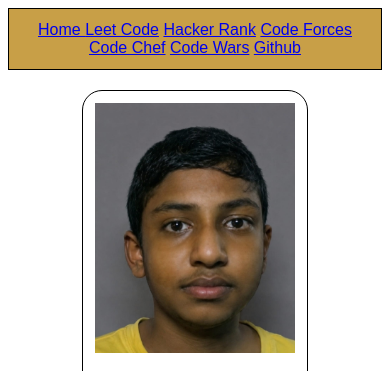
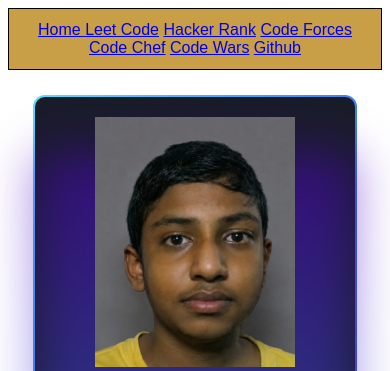
Before and after one commit to CharanK2007/kotajaswanth, a plain HTML site: page index.html in a window 390 px wide. Shown: the top 371 px of the page. Drawn offline with Linux system fonts and the light colour scheme.

Commit message:
Enhance card styles with rotating gradient and responsive layout adjustments

```diff
--- a/index.css
+++ b/index.css
@@ -20,12 +20,97 @@ div{
     background-color: #734f01;
 }
 
-.cards{
+
+
+/* Register the rotating gradient angle */
+@property --rotate {
+    syntax: "<angle>";
+    initial-value: 132deg;
+    inherits: false;
+}
+
+/* Responsive grid layout */
+.cards {
     display: grid;
-    grid-template-columns: repeat(auto-fit, minmax(200px, 1fr));
-    gap: 20px;
+    grid-template-columns: repeat(auto-fit, minmax(min(100%, 250px), 1fr));
+    gap: 25px;
+    padding: 25px;
+}
+
+/* Apply styles to card1, card2, card3 */
+.cards > div {
+    position: relative;
+    isolation: isolate;
+    min-width: 0;
+    box-sizing: border-box;
     padding: 20px;
+    margin: 0;
+    width: 100%;
+
+    border: 2px solid transparent;
+    border-radius: 12px;
+
+    color: #e8eaf6;
+    text-align: center;
+
+    background:
+        linear-gradient(#191c29, #191c29) padding-box,
+        linear-gradient(
+            var(--rotate),
+            #5ddcff,
+            #3c67e3 43%,
+            #4e00c2
+        ) border-box;
+
+    transition: transform 0.3s ease;
 }
+
+/* Rotating outer glow */
+.cards > div::after {
+    content: "";
+    position: absolute;
+    inset: 8% 0 -8%;
+    border-radius: inherit;
+
+    background: linear-gradient(
+        var(--rotate),
+        #5ddcff,
+        #3c67e3 43%,
+        #4e00c2
+    );
+
+    filter: blur(25px);
+    opacity: 0.5;
+    z-index: -1;
+
+    animation: card-spin 2.5s linear infinite;
+
+    transition:
+        opacity 0.4s ease,
+        filter 0.4s ease;
+}
+
+/* Hover effect */
+.cards > div:hover {
+    transform: translateY(-5px);
+}
+
+.cards > div:hover::after {
+    opacity: 0.9;
+    filter: blur(32px);
+}
+
+/* Gradient rotation */
+@keyframes card-spin {
+    from {
+        --rotate: 0deg;
+    }
+
+    to {
+        --rotate: 360deg;
+    }
+}
+
 
 .cards button {
   position: relative;
```
